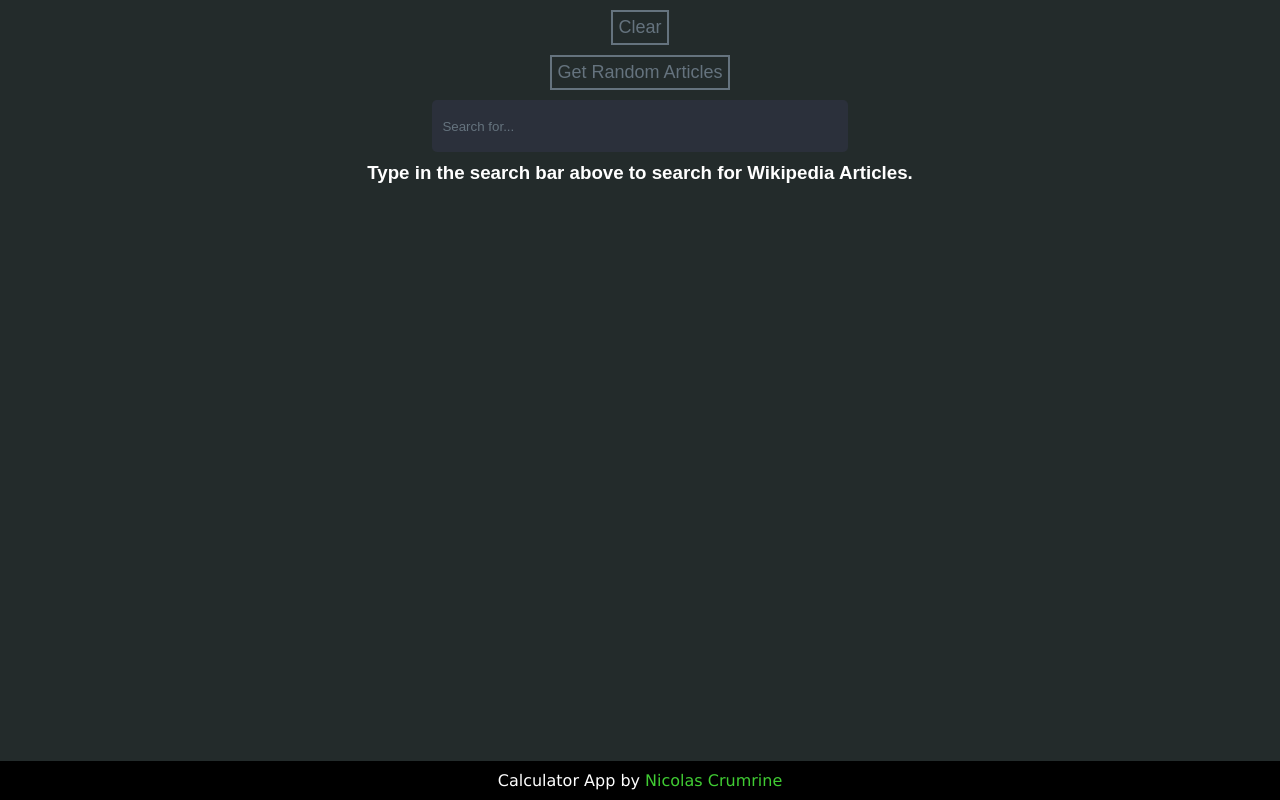
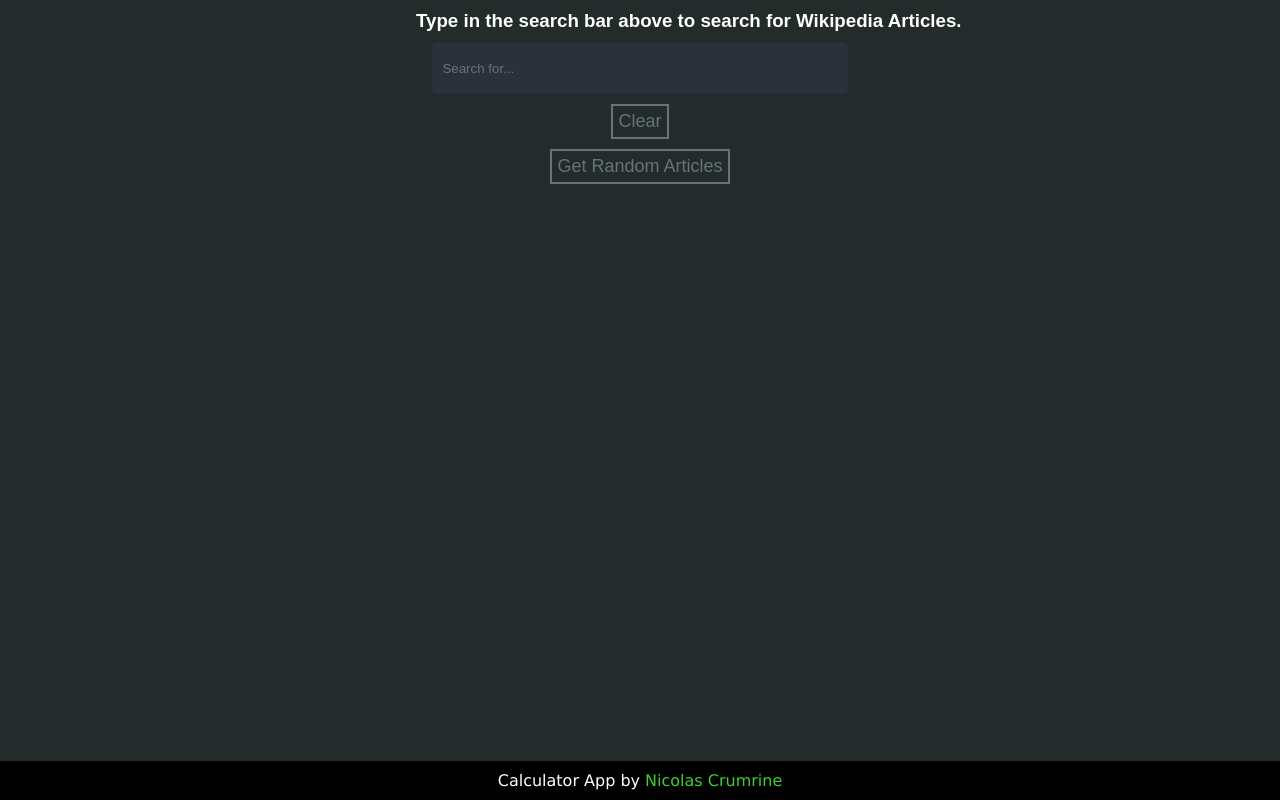
Before and after one commit to CrumrineCoder/wikipediaviewerreact, a React (Create React App) app: page / in a window 1280 px wide. Built offline with nearby package versions, Linux system fonts and the light colour scheme.

Commit message:
Shifting the order of the buttons

```diff
--- a/src/App.js
+++ b/src/App.js
@@ -109,8 +109,7 @@ class Article extends React.Component {
     return (
       <div className="entry">
         <div id="searchContainer">
-          <button onClick={this.clear}> Clear </button>
-          <button onClick={this.fetchRandomData}> Get Random Articles </button>
+          <APIDATA magazine={this.state.magazine} query={this.state.query} />
           <input
             placeholder="Search for..."
             ref={input => this.search = input}
@@ -118,7 +117,8 @@ class Article extends React.Component {
             value={this.state.query}
           />
         </div>
-        <APIDATA magazine={this.state.magazine} query={this.state.query} />
+        <button onClick={this.clear}> Clear </button>
+          <button onClick={this.fetchRandomData}> Get Random Articles </button>
       </div>
     );
   }
```
